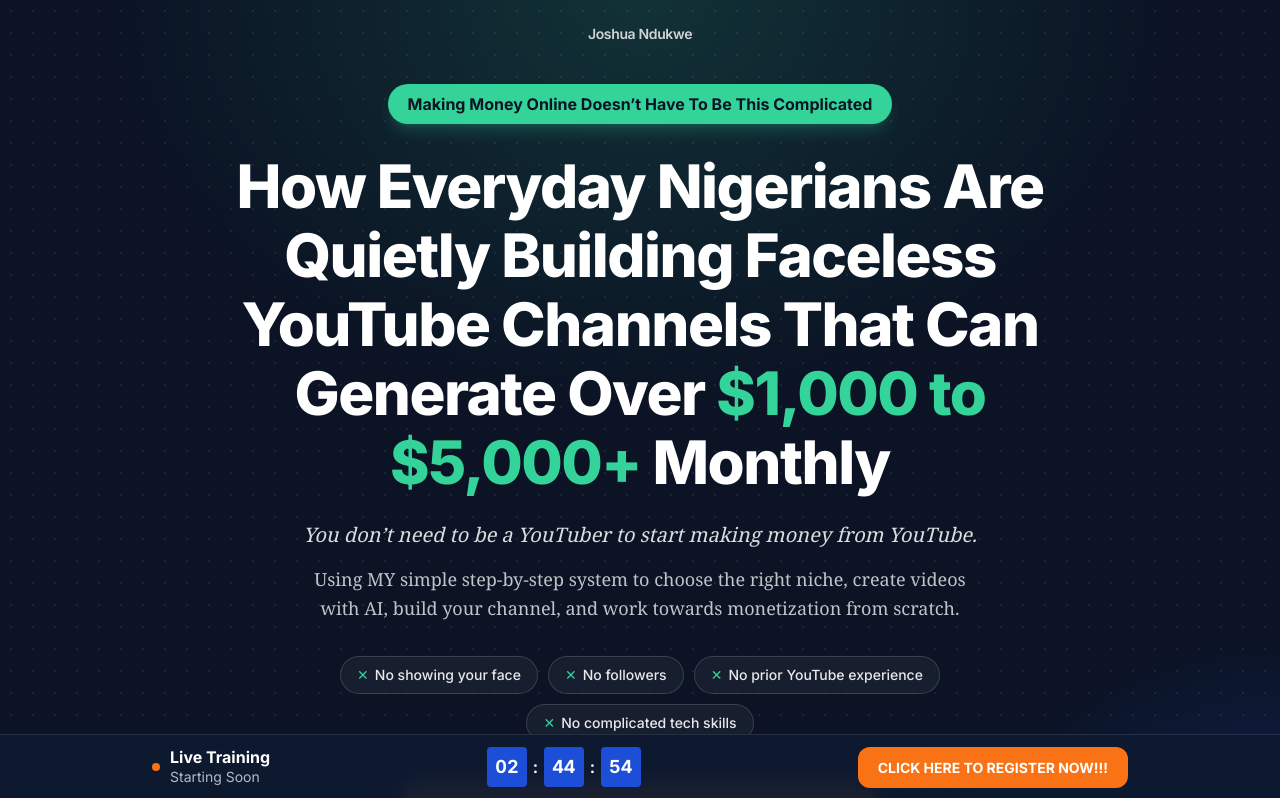
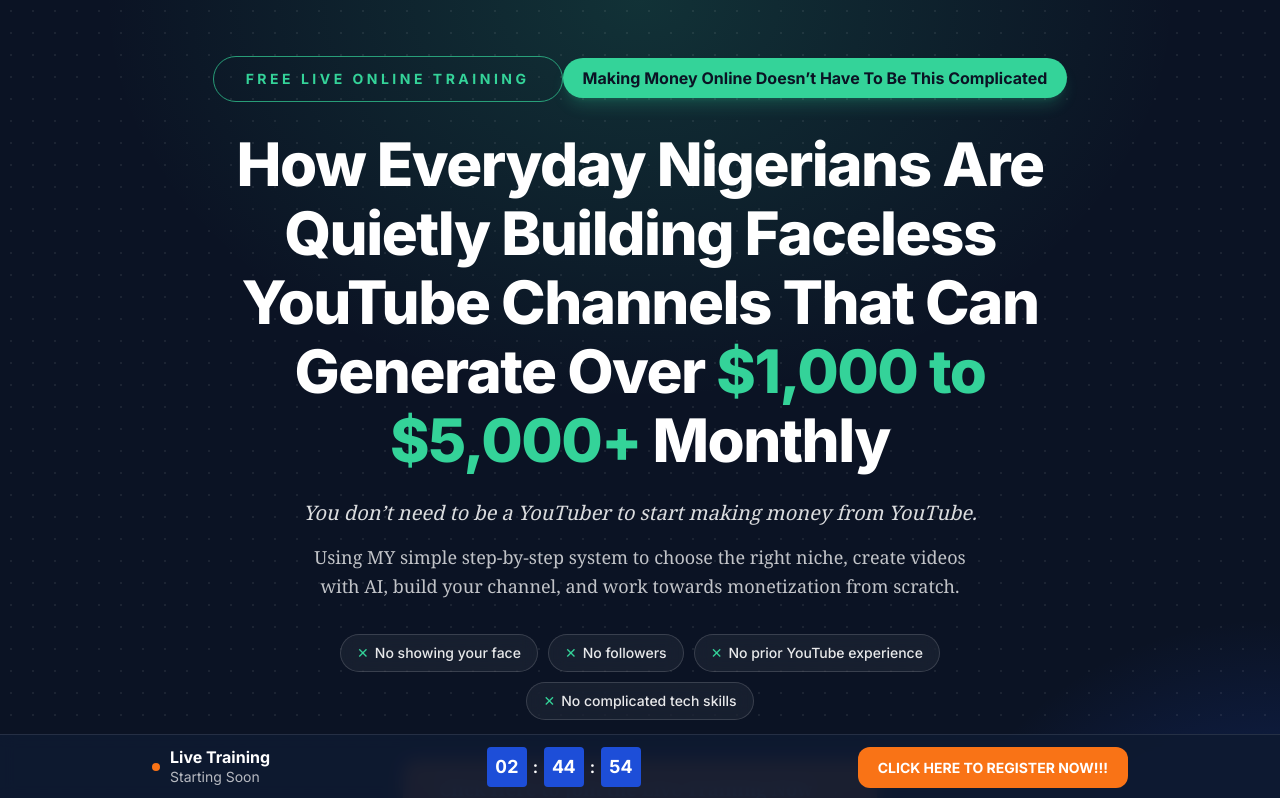
Before and after one commit to Jephthahndukwe/Joshuandukwe, a Next.js app: page /youtube-masterclass in a window 1280 px wide. Shown: the top 798 px of the page. Built offline with nearby package versions, Linux system fonts and the light colour scheme; no server answers.

Commit message:
Replace hero brand name with Free Live Online Training badge
Co-Authored-By: Claude Opus 5.5 <noreply@anthropic.com>
Claude-Session: https://claude.ai/code/session_01WjBmTpeiL6GtXCQYUwM8WB

```diff
--- a/src/app/youtube-masterclass/page.tsx
+++ b/src/app/youtube-masterclass/page.tsx
@@ -2,7 +2,7 @@ import type { Metadata } from "next";
 import { Disclaimer } from "@/components/Chrome";
 import { EvergreenCountdown } from "@/components/Countdown";
 import { RegisterButton, RegisterModal } from "@/components/Register";
-import { brand, masterclass as c, urgency } from "@/lib/content";
+import { masterclass as c, urgency } from "@/lib/content";
 
 export const metadata: Metadata = { title: "Free Faceless YouTube Training" };
 
@@ -31,9 +31,11 @@ export default function MasterclassPage() {
       <header className="hero-glow relative overflow-hidden text-white">
         <div className="dots pointer-events-none absolute inset-0" />
         <div className="relative mx-auto max-w-5xl px-4 pb-16 pt-6 text-center sm:px-6 sm:pb-24">
-          <p className="font-sans text-sm font-semibold tracking-tight text-white/80">{brand.name}</p>
+          <p className="mx-auto mt-4 inline-block rounded-full border border-accent/70 px-6 py-2.5 font-sans text-xs font-bold uppercase tracking-[0.25em] text-accent sm:mt-8 sm:px-8 sm:py-3 sm:text-sm">
+            {c.topBadge}
+          </p>
 
-          <p className="mx-auto mt-10 inline-block rounded-full bg-accent px-5 py-2 font-sans text-sm font-bold text-night shadow-lg shadow-accent/20 sm:text-base">
+          <p className="mx-auto mt-8 inline-block rounded-full bg-accent px-5 py-2 font-sans text-sm font-bold text-night shadow-lg shadow-accent/20 sm:text-base">
             {c.pill}
           </p>
           <h1 className="mx-auto mt-7 max-w-4xl font-sans text-[2rem] font-extrabold leading-[1.15] tracking-tight sm:text-5xl lg:text-6xl">
--- a/src/lib/content.ts
+++ b/src/lib/content.ts
@@ -34,6 +34,7 @@ export const urgency = {
 };
 
 export const masterclass = {
+  topBadge: "Free live online training",
   pill: "Making Money Online Doesn’t Have To Be This Complicated",
   headlineBefore: "How Everyday Nigerians Are Quietly Building Faceless YouTube Channels That Can Generate Over ",
   headlineHighlight: "$1,000 to $5,000+",
```
